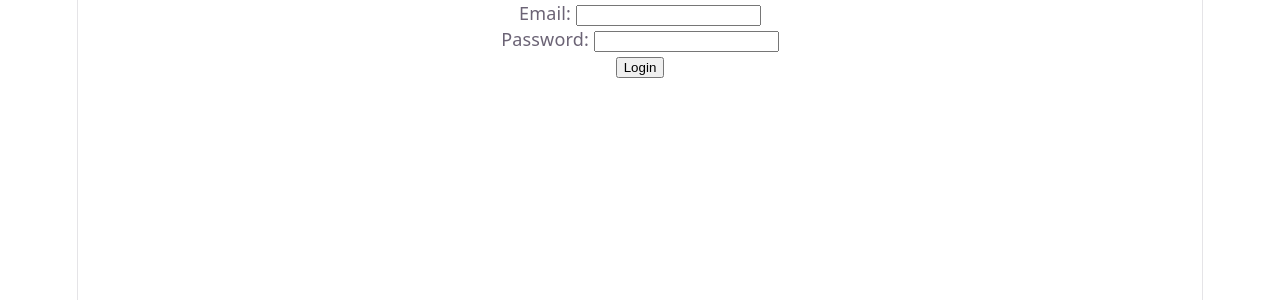
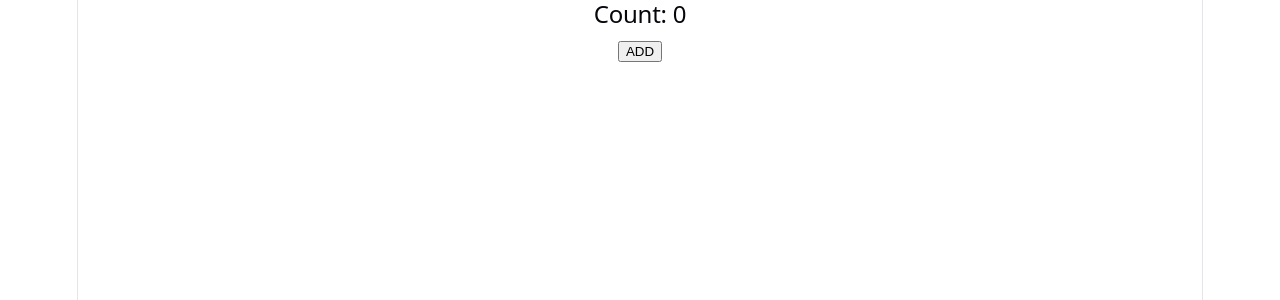
Before and after one commit to mikyllasd/REACT_19, a React (Vite) app in the folder react19/: page / in a window 1280 px wide. Shown: the top 300 px of the page. Built offline with nearby package versions, Linux system fonts and the light colour scheme.

Commit message:
useState Counter

```diff
--- a/react19/src/App.jsx
+++ b/react19/src/App.jsx
@@ -12,12 +12,14 @@ import {ProductList} from './ProductList'
 import {Alert} from './Alert'
 import {CustomButton} from './CustomButton'
 import { Login } from './Login'
+import { Counter } from './Counter'
 import './App.css'
 
 function App() {
   return (
     <div>
-      <Login />
+      <Counter />
+      {/* <Login /> */}
       {/* <CustomButton /> */}
       {/* <Alert>Your changes have been saved</Alert>
       <Alert type = "error">Your changes have been saved</Alert> */}
--- /dev/null
+++ b/react19/src/Counter.jsx
@@ -0,0 +1,16 @@
+import { useState } from 'react'
+
+export const Counter = () => {
+    const[count, setCount] = useState(0)
+
+    const handleClick = () => {
+        setCount(count + 1)
+    }
+
+    return (
+        <div>
+            <h2>Count: {count}</h2>
+            <button onClick = {handleClick}>ADD</button>
+        </div>
+    )
+}
```
